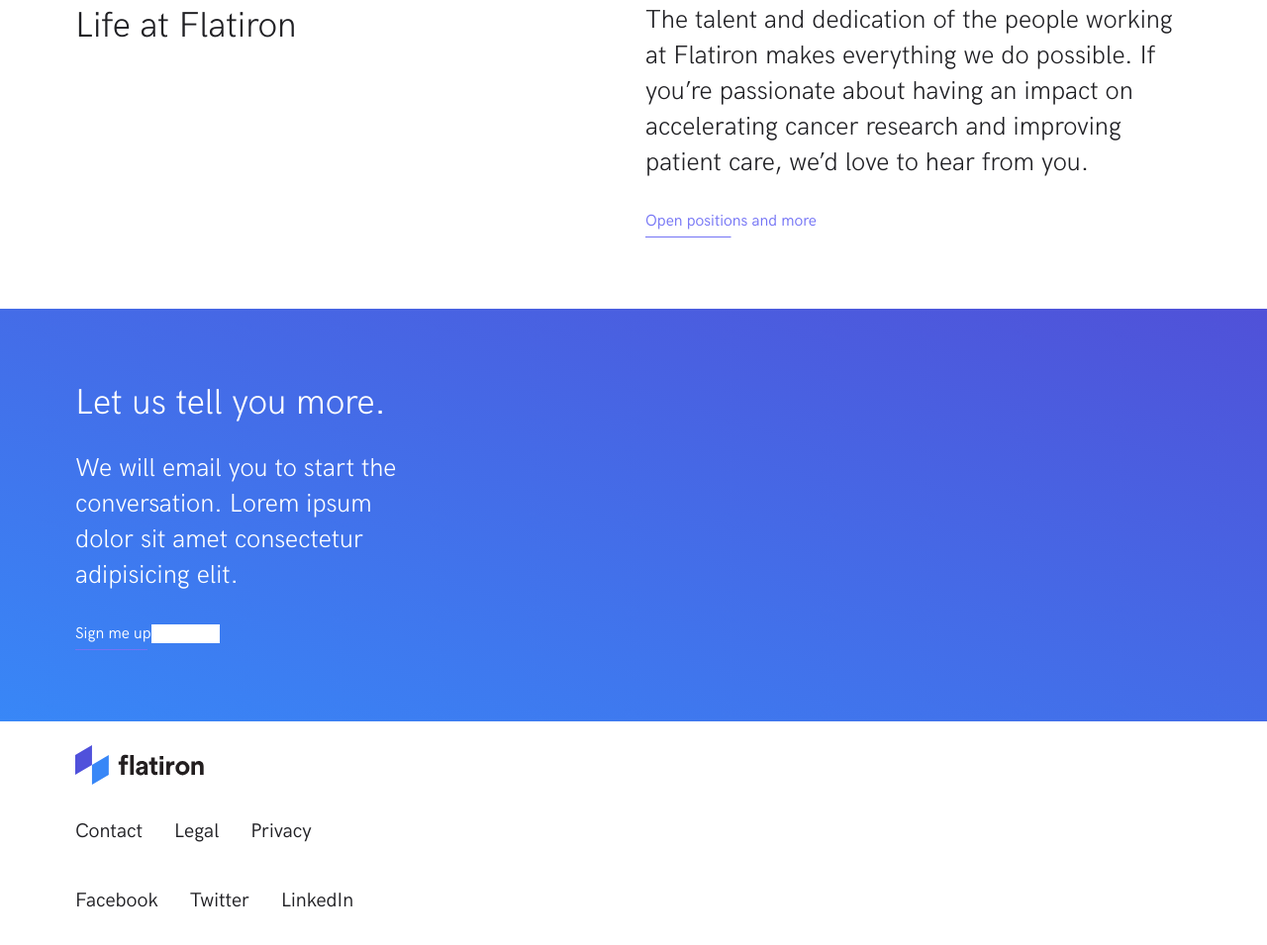
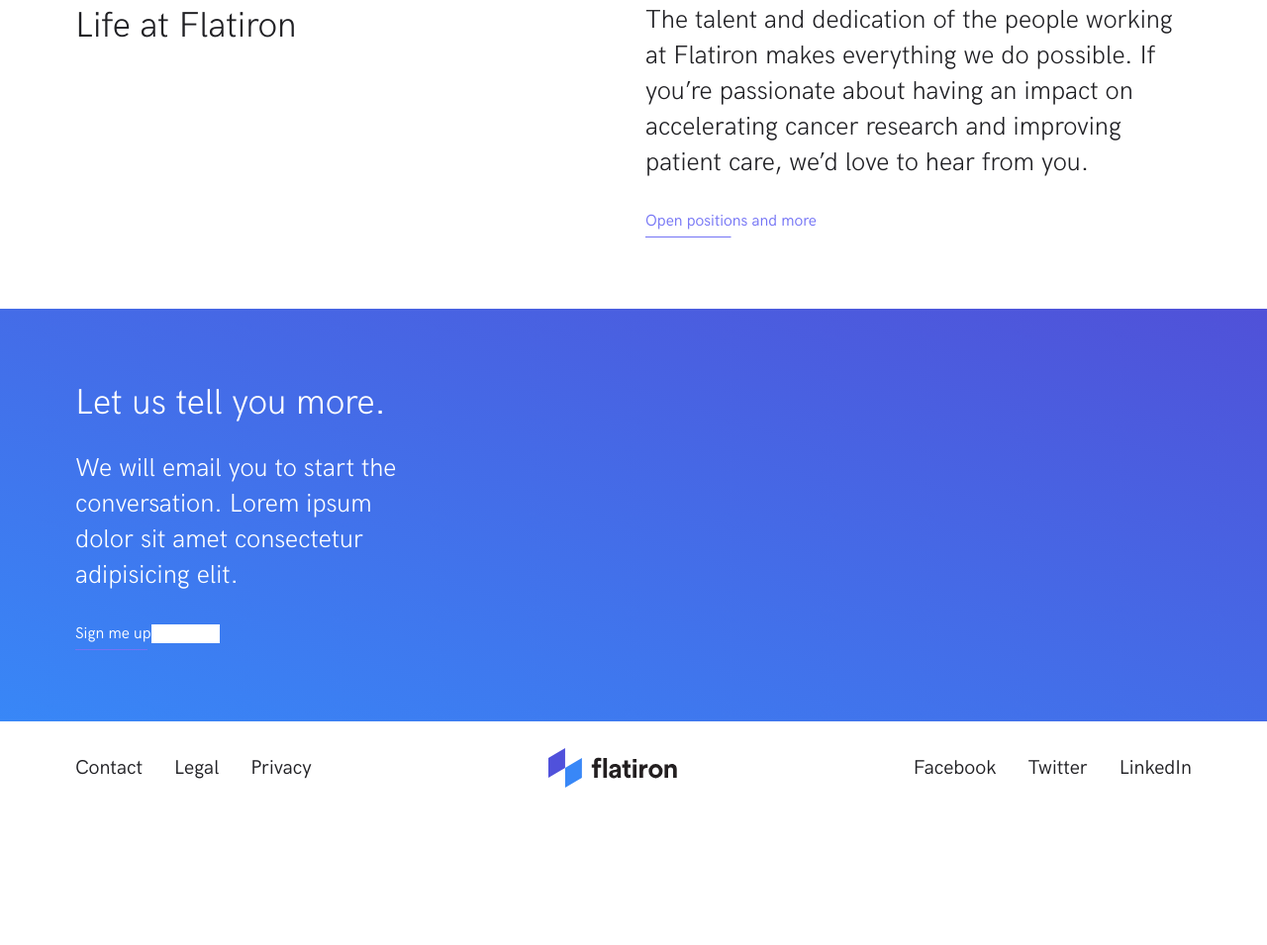
Before and after one commit to mct-ui/responsive-design-part-2-dufoortmathias, a plain HTML site: page index.html in a window 1280 px wide. Shown: the part 4273-5228 px from the top of the page at 99% size. After the commit the page ends 5096 px from the top, so only its background shows below. Drawn offline with Linux system fonts and the light colour scheme; files whose address does not match are found by name.

Commit message:
einde labo

```diff
--- a/css/screen.css
+++ b/css/screen.css
@@ -397,6 +397,10 @@ a:focus {
   #COMPONENTS
 \*------------------------------------*/
 
+.c-center {
+  text-align: center;
+}
+
 /*
     Component: header
     ---
@@ -556,6 +560,65 @@ a:focus {
   .c-lead--xxxl {
     font-size: 66px;
     line-height: 72px;
+  }
+}
+
+/*
+    Component: footer
+    ---
+    Main footer of the website
+*/
+
+.c-footer {
+  display: flex;
+  flex-wrap: wrap;
+}
+
+.c-footer__logo {
+  width: 100%;
+}
+
+.c-footer__nav {
+  width: 50%;
+}
+
+@media (min-width: 768px) {
+  .c-footer {
+    justify-content: center;
+
+    align-items: center;
+  }
+
+  .c-footer__logo {
+    display: flex;
+
+    justify-content: center;
+
+    padding: 0 12px;
+  }
+
+  .c-footer__nav {
+    width: auto;
+
+    padding: 0 16px;
+  }
+}
+
+@media (min-width: 992px) {
+  .c-footer {
+    justify-content: space-between;
+  }
+
+  .c-footer__nav {
+    padding: 0;
+  }
+
+  .c-footer__logo + .c-footer__nav {
+    order: -1;
+  }
+
+  .c-footer__logo {
+    width: auto;
   }
 }
 
```
